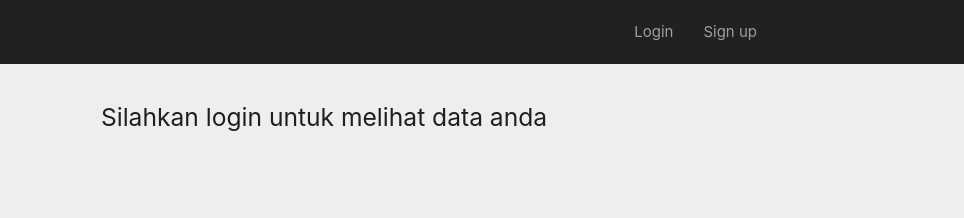
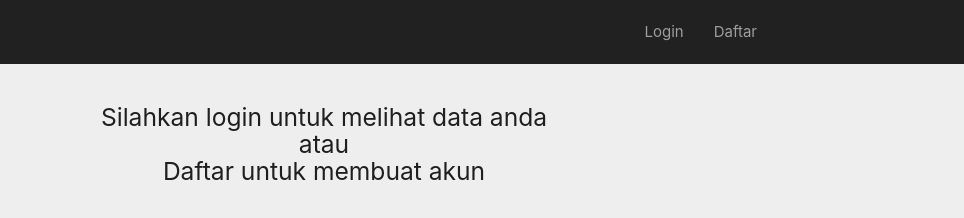
Before and after one commit to dickyjiang/donasi-apps, a plain HTML site: page index.html in a window 1280 px wide. Shown: the full height of the page, 316-1280 px from the left. Drawn offline with nearby package versions, Linux system fonts and the light colour scheme; no server answers.

Commit message:
ganti logo dan text

```diff
--- a/index.html
+++ b/index.html
@@ -27,7 +27,7 @@
             <a href="#" class="grey-text modal-trigger" data-target="modal-login">Login</a>
           </li>
           <li class="logged-out" style="display: none">
-            <a href="#" class="grey-text modal-trigger" data-target="modal-signup">Sign up</a>
+            <a href="#" class="grey-text modal-trigger" data-target="modal-signup">Daftar</a>
           </li>
         </span>
       </ul>
@@ -37,7 +37,7 @@
    <!-- SIGN UP MODAL -->
    <div id="modal-signup" class="modal">
     <div class="modal-content">
-      <h4>Sign up</h4><br />
+      <h4>Daftar</h4><br />
       <form id="signup-form">
         <div class="input-field">
           <input type="email" id="signup-email" required />
@@ -47,7 +47,7 @@
           <input type="password" id="signup-password" required />
           <label for="signup-password">Choose password</label>
         </div>
-        <button class="btn yellow darken-2 z-depth-0">Sign up</button>
+        <button class="btn yellow darken-2 z-depth-0">Daftar</button>
       </form>
     </div>
   </div>
--- a/scripts/index.js
+++ b/scripts/index.js
@@ -33,7 +33,7 @@ const setupGuides = (data) => {
   guideList.innerHTML = html;
 }
 else {
-  guideList.innerHTML = '<h5 class="center-align">Silahkan login untuk melihat data anda</h5>'
+  guideList.innerHTML = '<h5 class="center-align">Silahkan login untuk melihat data anda <br> atau <br> Daftar untuk membuat akun </h5>'
 }
 }
 
```
